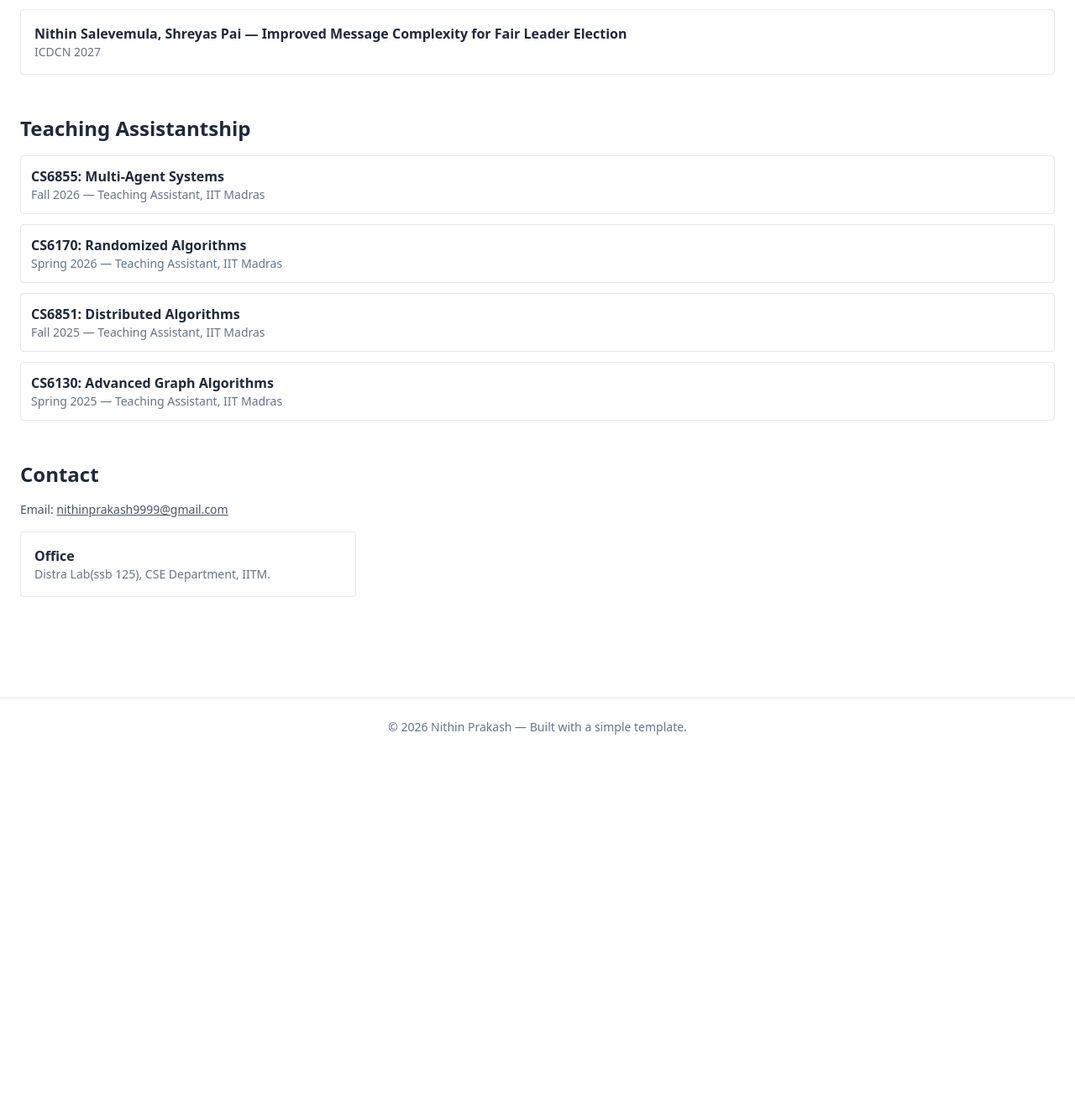
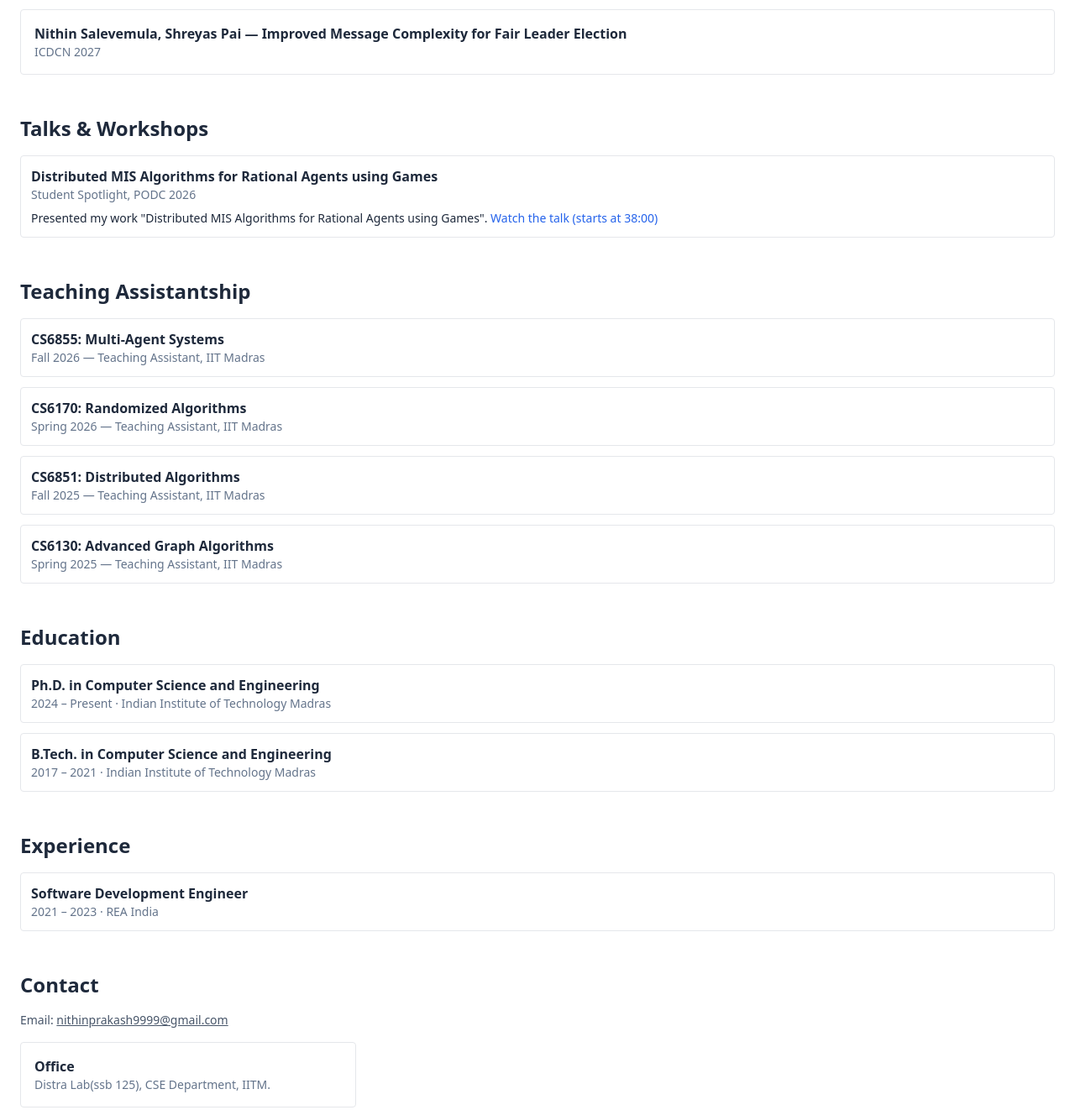
Before and after one commit to nithin-salevemula/home, a plain HTML site: page index.html in a window 1280 px wide. Shown: the part 880-2202 px from the top of the page at 84% size. Before the commit the page ends 1780 px from the top, so only its background shows below. Drawn offline with nearby package versions, Linux system fonts and the light colour scheme.

Commit message:
added talk

```diff
--- a/index.html
+++ b/index.html
@@ -24,7 +24,7 @@
         </div>
         <div>
           <a href="#home" class="text-lg font-semibold">Nithin Salevemula</a>
-          <div class="text-sm text-slate-500">Phd Scholar — Distributed Algorithms</div>
+          <div class="text-sm text-slate-500">Phd Scholar — IIT Madras</div>
         </div>
       </div>
 
@@ -33,6 +33,7 @@
         <a href="#publications" class="hover:underline">Publications</a>
         <a href="#teaching" class="hover:underline">Teaching</a>
         <a href="#talks" class="hover:underline">Talks</a>
+        <a href="#education" class="hover:underline">Education</a>
         <a href="#contact" class="hover:underline">Contact</a>
         <a href="/home/cv.pdf" class="ml-3 inline-block px-3 py-1 border rounded text-sm">Download CV</a>
       </nav>
@@ -106,6 +107,34 @@
   </div>
 </section>
 
+<!-- TALKS -->
+<section id="talks" class="mt-12">
+  <h2 class="text-2xl font-semibold mb-4">Talks & Workshops</h2>
+
+  <div class="space-y-3">
+    <div class="p-3 border rounded">
+      <div class="font-semibold">
+         Distributed MIS Algorithms for Rational Agents using Games
+      </div>
+      <div class="text-sm text-slate-500">
+        Student Spotlight, PODC 2026
+      </div>
+      <p class="mt-2 text-sm">
+        Presented my work "Distributed MIS Algorithms for Rational Agents using Games".
+        <a
+          href="https://rhul.hosted.panopto.com/Panopto/Pages/Viewer.aspx?id=23a1e416-48d3-4910-bc74-b47a00f7e74b&t=2280"
+          target="_blank"
+          rel="noopener noreferrer"
+          class="text-blue-600 hover:underline"
+        >
+          Watch the talk (starts at 38:00)
+        </a>
+      </p>
+    </div>
+  </div>
+</section>
+
+
     <!-- PROJECTS -->
 <!--     <section id="projects" class="mt-12">
       <h2 class="text-2xl font-semibold mb-4">Projects</h2>
@@ -153,14 +182,54 @@
   </div>
 </section>
 
-    <!-- TALKS -->
-<!--     <section id="talks" class="mt-12">
-      <h2 class="text-2xl font-semibold mb-4">Talks & Workshops</h2>
-      <ul class="list-disc pl-5 text-sm text-slate-700">
-        <li>Talk title — Event, Year (link)</li>
-        <li>Invited talk — Event, Year</li>
-      </ul>
-    </section> -->
+
+<!-- EDUCATION -->
+<section id="education" class="mt-12">
+  <h2 class="text-2xl font-semibold mb-4">Education</h2>
+
+  <div class="space-y-3">
+
+    <div class="p-3 border rounded">
+      <div class="font-semibold">
+        Ph.D. in Computer Science and Engineering
+      </div>
+      <div class="text-sm text-slate-500">
+        2024 – Present · Indian Institute of Technology Madras
+      </div>
+    </div>
+
+    <div class="p-3 border rounded">
+      <div class="font-semibold">
+        B.Tech. in Computer Science and Engineering
+      </div>
+      <div class="text-sm text-slate-500">
+        2017 – 2021 · Indian Institute of Technology Madras
+      </div>
+    </div>
+
+  </div>
+</section>
+
+
+<!-- EXPERIENCE -->
+<section id="experience" class="mt-12">
+  <h2 class="text-2xl font-semibold mb-4">Experience</h2>
+
+  <div class="space-y-3">
+
+    <div class="p-3 border rounded">
+      <div class="font-semibold">
+        Software Development Engineer
+      </div>
+      <div class="text-sm text-slate-500">
+        2021 – 2023 · REA India
+      </div>
+    </div>
+
+  </div>
+</section>
+
+
 
     <!-- CONTACT -->
     <section id="contact" class="mt-12 mb-20">
```
